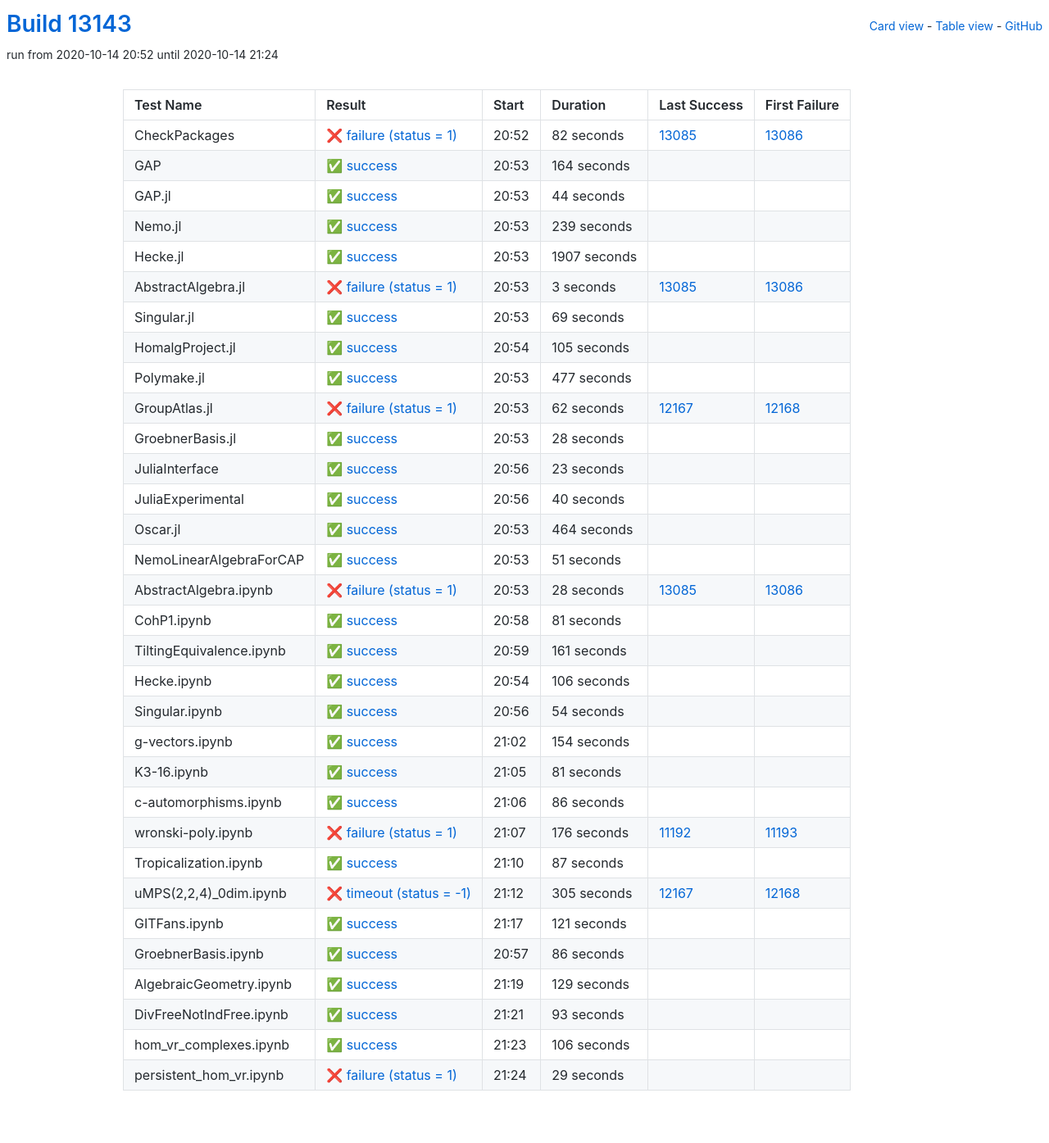
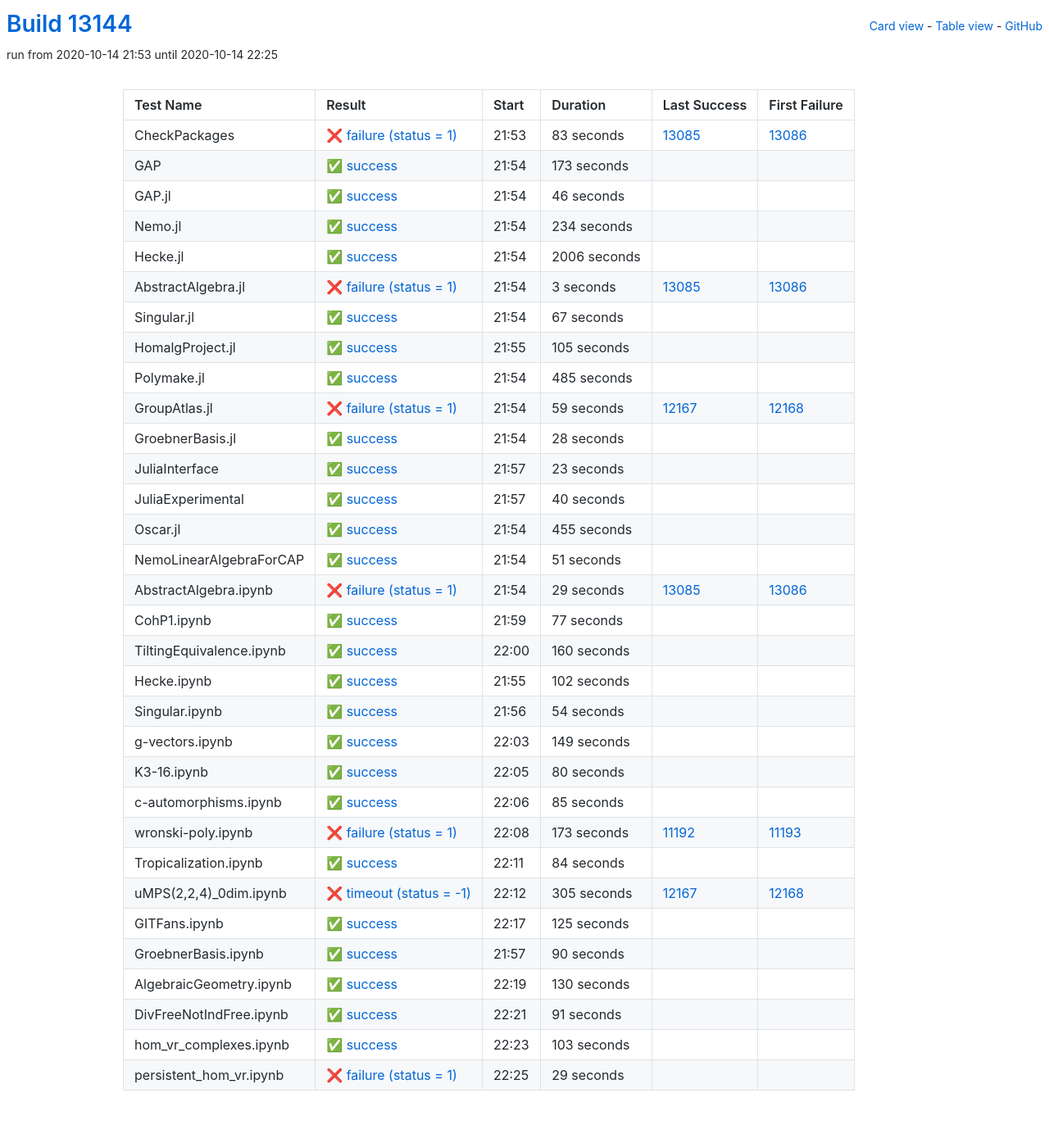
Before and after one commit to oscar-system/oscar-ci-status, a Jekyll site: the page built from table.html, in a window 1280 px wide. Shown: the whole page at 82% size. Built offline with Jekyll 4.4.1, drawn with Linux system fonts in a browser that asks for light colours.

Commit message:
Build #13144

```diff
--- a/_data/ci.yml
+++ b/_data/ci.yml
@@ -1,6 +1,6 @@
 ---
-build: 13143
-build_url: https://oscarci.mathematik.uni-kl.de/job/oscar/13143/
+build: 13144
+build_url: https://oscarci.mathematik.uni-kl.de/job/oscar/13144/
 job: oscar
 organization: oscar-system
 repo: oscar-ci-status
@@ -8,68 +8,68 @@
 tests:
 - name: CheckPackages
   id: checkpackages
-  log: https://oscarci.mathematik.uni-kl.de/job/oscar/13143/artifact/logs/build-13143/CheckPackages.log
-  start: 2020-10-14 20:52
+  log: https://oscarci.mathematik.uni-kl.de/job/oscar/13144/artifact/logs/build-13144/CheckPackages.log
+  start: 2020-10-14 21:53
   success: false
   exitcode: 1
   status: failure
-  duration: 82
+  duration: 83
   last_success: 13085
   last_success_url: https://oscarci.mathematik.uni-kl.de/job/oscar/13085/
   first_failure: 13086
   first_failure_url: https://oscarci.mathematik.uni-kl.de/job/oscar/13086/
 - name: GAP
   id: gap
-  log: https://oscarci.mathematik.uni-kl.de/job/oscar/13143/artifact/logs/build-13143/GAP.log
-  start: 2020-10-14 20:53
+  log: https://oscarci.mathematik.uni-kl.de/job/oscar/13144/artifact/logs/build-13144/GAP.log
+  start: 2020-10-14 21:54
   success: true
   exitcode: 0
   status: success
-  duration: 164
+  duration: 173
   last_success: false
   last_success_url:
   first_failure: false
   first_failure_url:
 - name: GAP.jl
   id: gap-jl
-  log: https://oscarci.mathematik.uni-kl.de/job/oscar/13143/artifact/logs/build-13143/GAP.jl.log
-  start: 2020-10-14 20:53
+  log: https://oscarci.mathematik.uni-kl.de/job/oscar/13144/artifact/logs/build-13144/GAP.jl.log
+  start: 2020-10-14 21:54
   success: true
   exitcode: 0
   status: success
-  duration: 44
+  duration: 46
   last_success: false
   last_success_url:
   first_failure: false
   first_failure_url:
 - name: Nemo.jl
   id: nemo-jl
-  log: https://oscarci.mathematik.uni-kl.de/job/oscar/13143/artifact/logs/build-13143/Nemo.jl.log
-  start: 2020-10-14 20:53
+  log: https://oscarci.mathematik.uni-kl.de/job/oscar/13144/artifact/logs/build-13144/Nemo.jl.log
+  start: 2020-10-14 21:54
   success: true
   exitcode: 0
   status: success
-  duration: 239
+  duration: 234
   last_success: false
   last_success_url:
   first_failure: false
   first_failure_url:
 - name: Hecke.jl
   id: hecke-jl
-  log: https://oscarci.mathematik.uni-kl.de/job/oscar/13143/artifact/logs/build-13143/Hecke.jl.log
-  start: 2020-10-14 20:53
+  log: https://oscarci.mathematik.uni-kl.de/job/oscar/13144/artifact/logs/build-13144/Hecke.jl.log
+  start: 2020-10-14 21:54
   success: true
   exitcode: 0
   status: success
-  duration: 1907
+  duration: 2006
   last_success: false
   last_success_url:
   first_failure: false
   first_failure_url:
 - name: AbstractAlgebra.jl
   id: abstractalgebra-jl
-  log: https://oscarci.mathematik.uni-kl.de/job/oscar/13143/artifact/logs/build-13143/AbstractAlgebra.jl.log
-  start: 2020-10-14 20:53
+  log: https://oscarci.mathematik.uni-kl.de/job/oscar/13144/artifact/logs/build-13144/AbstractAlgebra.jl.log
+  start: 2020-10-14 21:54
   success: false
   exitcode: 1
   status: failure
@@ -80,20 +80,20 @@
   first_failure_url: https://oscarci.mathematik.uni-kl.de/job/oscar/13086/
 - name: Singular.jl
   id: singular-jl
-  log: https://oscarci.mathematik.uni-kl.de/job/oscar/13143/artifact/logs/build-13143/Singular.jl.log
-  start: 2020-10-14 20:53
+  log: https://oscarci.mathematik.uni-kl.de/job/oscar/13144/artifact/logs/build-13144/Singular.jl.log
+  start: 2020-10-14 21:54
   success: true
   exitcode: 0
   status: success
-  duration: 69
+  duration: 67
   last_success: false
   last_success_url:
   first_failure: false
   first_failure_url:
 - name: HomalgProject.jl
   id: homalgproject-jl
-  log: https://oscarci.mathematik.uni-kl.de/job/oscar/13143/artifact/logs/build-13143/HomalgProject.jl.log
-  start: 2020-10-14 20:54
+  log: https://oscarci.mathematik.uni-kl.de/job/oscar/13144/artifact/logs/build-13144/HomalgProject.jl.log
+  start: 2020-10-14 21:55
   success: true
   exitcode: 0
   status: success
@@ -104,32 +104,32 @@
   first_failure_url:
 - name: Polymake.jl
   id: polymake-jl
-  log: https://oscarci.mathematik.uni-kl.de/job/oscar/13143/artifact/logs/build-13143/Polymake.jl.log
-  start: 2020-10-14 20:53
+  log: https://oscarci.mathematik.uni-kl.de/job/oscar/13144/artifact/logs/build-13144/Polymake.jl.log
+  start: 2020-10-14 21:54
   success: true
   exitcode: 0
   status: success
-  duration: 477
+  duration: 485
   last_success: false
   last_success_url:
   first_failure: false
   first_failure_url:
 - name: GroupAtlas.jl
   id: groupatlas-jl
-  log: https://oscarci.mathematik.uni-kl.de/job/oscar/13143/artifact/logs/build-13143/GroupAtlas.jl.log
-  start: 2020-10-14 20:53
+  log: https://oscarci.mathematik.uni-kl.de/job/oscar/13144/artifact/logs/build-13144/GroupAtlas.jl.log
+  start: 2020-10-14 21:54
   success: false
   exitcode: 1
   status: failure
-  duration: 62
+  duration: 59
   last_success: 12167
   last_success_url: https://oscarci.mathematik.uni-kl.de/job/oscar/12167/
   first_failure: 12168
   first_failure_url: https://oscarci.mathematik.uni-kl.de/job/oscar/12168/
 - name: GroebnerBasis.jl
   id: groebnerbasis-jl
-  log: https://oscarci.mathematik.uni-kl.de/job/oscar/13143/artifact/logs/build-13143/GroebnerBasis.jl.log
-  start: 2020-10-14 20:53
+  log: https://oscarci.mathematik.uni-kl.de/job/oscar/13144/artifact/logs/build-13144/GroebnerBasis.jl.log
+  start: 2020-10-14 21:54
   success: true
   exitcode: 0
   status: success
@@ -140,8 +140,8 @@
   first_failure_url:
 - name: JuliaInterface
   id: juliainterface
-  log: https://oscarci.mathematik.uni-kl.de/job/oscar/13143/artifact/logs/build-13143/JuliaInterface.log
-  start: 2020-10-14 20:56
+  log: https://oscarci.mathematik.uni-kl.de/job/oscar/13144/artifact/logs/build-13144/JuliaInterface.log
+  start: 2020-10-14 21:57
   success: true
   exitcode: 0
   status: success
@@ -152,8 +152,8 @@
   first_failure_url:
 - name: JuliaExperimental
   id: juliaexperimental
-  log: https://oscarci.mathematik.uni-kl.de/job/oscar/13143/artifact/logs/build-13143/JuliaExperimental.log
-  start: 2020-10-14 20:56
+  log: https://oscarci.mathematik.uni-kl.de/job/oscar/13144/artifact/logs/build-13144/JuliaExperimental.log
+  start: 2020-10-14 21:57
   success: true
   exitcode: 0
   status: success
@@ -164,20 +164,20 @@
   first_failure_url:
 - name: Oscar.jl
   id: oscar-jl
-  log: https://oscarci.mathematik.uni-kl.de/job/oscar/13143/artifact/logs/build-13143/Oscar.jl.log
-  start: 2020-10-14 20:53
+  log: https://oscarci.mathematik.uni-kl.de/job/oscar/13144/artifact/logs/build-13144/Oscar.jl.log
+  start: 2020-10-14 21:54
   success: true
   exitcode: 0
   status: success
-  duration: 464
+  duration: 455
   last_success: false
   last_success_url:
   first_failure: false
   first_failure_url:
 - name: NemoLinearAlgebraForCAP
   id: nemolinearalgebraforcap
-  log: https://oscarci.mathematik.uni-kl.de/job/oscar/13143/artifact/logs/build-13143/NemoLinearAlgebraForCAP.log
-  start: 2020-10-14 20:53
+  log: https://oscarci.mathematik.uni-kl.de/job/oscar/13144/artifact/logs/build-13144/NemoLinearAlgebraForCAP.log
+  start: 2020-10-14 21:54
   success: true
   exitcode: 0
   status: success
@@ -188,56 +188,56 @@
   first_failure_url:
 - name: AbstractAlgebra.ipynb
   id: abstractalgebra-ipynb
-  log: https://oscarci.mathematik.uni-kl.de/job/oscar/13143/artifact/logs/build-13143/AbstractAlgebra.ipynb.log
-  start: 2020-10-14 20:53
+  log: https://oscarci.mathematik.uni-kl.de/job/oscar/13144/artifact/logs/build-13144/AbstractAlgebra.ipynb.log
+  start: 2020-10-14 21:54
   success: false
   exitcode: 1
   status: failure
-  duration: 28
+  duration: 29
   last_success: 13085
   last_success_url: https://oscarci.mathematik.uni-kl.de/job/oscar/13085/
   first_failure: 13086
   first_failure_url: https://oscarci.mathematik.uni-kl.de/job/oscar/13086/
 - name: CohP1.ipynb
   id: cohp1-ipynb
-  log: https://oscarci.mathematik.uni-kl.de/job/oscar/13143/artifact/logs/build-13143/CohP1.ipynb.log
-  start: 2020-10-14 20:58
+  log: https://oscarci.mathematik.uni-kl.de/job/oscar/13144/artifact/logs/build-13144/CohP1.ipynb.log
+  start: 2020-10-14 21:59
   success: true
   exitcode: 0
   status: success
-  duration: 81
+  duration: 77
   last_success: false
   last_success_url:
   first_failure: false
   first_failure_url:
 - name: TiltingEquivalence.ipynb
   id: tiltingequivalence-ipynb
-  log: https://oscarci.mathematik.uni-kl.de/job/oscar/13143/artifact/logs/build-13143/TiltingEquivalence.ipynb.log
-  start: 2020-10-14 20:59
+  log: https://oscarci.mathematik.uni-kl.de/job/oscar/13144/artifact/logs/build-13144/TiltingEquivalence.ipynb.log
+  start: 2020-10-14 22:00
   success: true
   exitcode: 0
   status: success
-  duration: 161
+  duration: 160
   last_success: false
   last_success_url:
   first_failure: false
   first_failure_url:
 - name: Hecke.ipynb
   id: hecke-ipynb
-  log: https://oscarci.mathematik.uni-kl.de/job/oscar/13143/artifact/logs/build-13143/Hecke.ipynb.log
-  start: 2020-10-14 20:54
+  log: https://oscarci.mathematik.uni-kl.de/job/oscar/13144/artifact/logs/build-13144/Hecke.ipynb.log
+  start: 2020-10-14 21:55
   success: true
   exitcode: 0
   status: success
-  duration: 106
+  duration: 102
   last_success: false
   last_success_url:
   first_failure: false
   first_failure_url:
 - name: Singular.ipynb
   id: singular-ipynb
-  log: https://oscarci.mathematik.uni-kl.de/job/oscar/13143/artifact/logs/build-13143/Singular.ipynb.log
-  start: 2020-10-14 20:56
+  log: https://oscarci.mathematik.uni-kl.de/job/oscar/13144/artifact/logs/build-13144/Singular.ipynb.log
+  start: 2020-10-14 21:56
   success: true
   exitcode: 0
   status: success
@@ -248,68 +248,68 @@
   first_failure_url:
 - name: g-vectors.ipynb
   id: g-vectors-ipynb
-  log: https://oscarci.mathematik.uni-kl.de/job/oscar/13143/artifact/logs/build-13143/g-vectors.ipynb.log
-  start: 2020-10-14 21:02
+  log: https://oscarci.mathematik.uni-kl.de/job/oscar/13144/artifact/logs/build-13144/g-vectors.ipynb.log
+  start: 2020-10-14 22:03
   success: true
   exitcode: 0
   status: success
-  duration: 154
+  duration: 149
   last_success: false
   last_success_url:
   first_failure: false
   first_failure_url:
 - name: K3-16.ipynb
   id: k3-16-ipynb
-  log: https://oscarci.mathematik.uni-kl.de/job/oscar/13143/artifact/logs/build-13143/K3-16.ipynb.log
-  start: 2020-10-14 21:05
+  log: https://oscarci.mathematik.uni-kl.de/job/oscar/13144/artifact/logs/build-13144/K3-16.ipynb.log
+  start: 2020-10-14 22:05
   success: true
   exitcode: 0
   status: success
-  duration: 81
+  duration: 80
   last_success: false
   last_success_url:
   first_failure: false
   first_failure_url:
 - name: c-automorphisms.ipynb
   id: c-automorphisms-ipynb
-  log: https://oscarci.mathematik.uni-kl.de/job/oscar/13143/artifact/logs/build-13143/c-automorphisms.ipynb.log
-  start: 2020-10-14 21:06
+  log: https://oscarci.mathematik.uni-kl.de/job/oscar/13144/artifact/logs/build-13144/c-automorphisms.ipynb.log
+  start: 2020-10-14 22:06
   success: true
   exitcode: 0
   status: success
-  duration: 86
+  duration: 85
   last_success: false
   last_success_url:
   first_failure: false
   first_failure_url:
 - name: wronski-poly.ipynb
   id: wronski-poly-ipynb
-  log: https://oscarci.mathematik.uni-kl.de/job/oscar/13143/artifact/logs/build-13143/wronski-poly.ipynb.log
-  start: 2020-10-14 21:07
+  log: https://oscarci.mathematik.uni-kl.de/job/oscar/13144/artifact/logs/build-13144/wronski-poly.ipynb.log
+  start: 2020-10-14 22:08
   success: false
   exitcode: 1
   status: failure
-  duration: 176
+  duration: 173
   last_success: 11192
   last_success_url: https://oscarci.mathematik.uni-kl.de/job/oscar/11192/
   first_failure: 11193
   first_failure_url: https://oscarci.mathematik.uni-kl.de/job/oscar/11193/
 - name: Tropicalization.ipynb
   id: tropicalization-ipynb
-  log: https://oscarci.mathematik.uni-kl.de/job/oscar/13143/artifact/logs/build-13143/Tropicalization.ipynb.log
-  start: 2020-10-14 21:10
+  log: https://oscarci.mathematik.uni-kl.de/job/oscar/13144/artifact/logs/build-13144/Tropicalization.ipynb.log
+  start: 2020-10-14 22:11
   success: true
   exitcode: 0
   status: success
-  duration: 87
+  duration: 84
   last_success: false
   last_success_url:
   first_failure: false
   first_failure_url:
 - name: uMPS(2,2,4)_0dim.ipynb
   id: umps-2-2-4-0dim-ipynb
-  log: https://oscarci.mathematik.uni-kl.de/job/oscar/13143/artifact/logs/build-13143/uMPS-2-2-4-_0dim.ipynb.log
-  start: 2020-10-14 21:12
+  log: https://oscarci.mathematik.uni-kl.de/job/oscar/13144/artifact/logs/build-13144/uMPS-2-2-4-_0dim.ipynb.log
+  start: 2020-10-14 22:12
   success: false
   exitcode: -1
   status: timeout
@@ -320,68 +320,68 @@
   first_failure_url: https://oscarci.mathematik.uni-kl.de/job/oscar/12168/
 - name: GITFans.ipynb
   id: gitfans-ipynb
-  log: https://oscarci.mathematik.uni-kl.de/job/oscar/13143/artifact/logs/build-13143/GITFans.ipynb.log
-  start: 2020-10-14 21:17
+  log: https://oscarci.mathematik.uni-kl.de/job/oscar/13144/artifact/logs/build-13144/GITFans.ipynb.log
+  start: 2020-10-14 22:17
   success: true
   exitcode: 0
   status: success
-  duration: 121
+  duration: 125
   last_success: false
   last_success_url:
   first_failure: false
   first_failure_url:
 - name: GroebnerBasis.ipynb
   id: groebnerbasis-ipynb
-  log: https://oscarci.mathematik.uni-kl.de/job/oscar/13143/artifact/logs/build-13143/GroebnerBasis.ipynb.log
-  start: 2020-10-14 20:57
+  log: https://oscarci.mathematik.uni-kl.de/job/oscar/13144/artifact/logs/build-13144/GroebnerBasis.ipynb.log
+  start: 2020-10-14 21:57
   success: true
   exitcode: 0
   status: success
-  duration: 86
+  duration: 90
   last_success: false
   last_success_url:
   first_failure: false
   first_failure_url:
 - name: AlgebraicGeometry.ipynb
   id: algebraicgeometry-ipynb
-  log: https://oscarci.mathematik.uni-kl.de/job/oscar/13143/artifact/logs/build-13143/AlgebraicGeometry.ipynb.log
-  start: 2020-10-14 21:19
+  log: https://oscarci.mathematik.uni-kl.de/job/oscar/13144/artifact/logs/build-13144/AlgebraicGeometry.ipynb.log
+  start: 2020-10-14 22:19
   success: true
   exitcode: 0
   status: success
-  duration: 129
+  duration: 130
   last_success: false
   last_success_url:
   first_failure: false
   first_failure_url:
 - name: DivFreeNotIndFree.ipynb
   id: divfreenotindfree-ipynb
-  log: https://oscarci.mathematik.uni-kl.de/job/oscar/13143/artifact/logs/build-13143/DivFreeNotIndFree.ipynb.log
-  start: 2020-10-14 21:21
+  log: https://oscarci.mathematik.uni-kl.de/job/oscar/13144/artifact/logs/build-13144/DivFreeNotIndFree.ipynb.log
+  start: 2020-10-14 22:21
   success: true
   exitcode: 0
   status: success
-  duration: 93
+  duration: 91
   last_success: false
   last_success_url:
   first_failure: false
   first_failure_url:
 - name: hom_vr_complexes.ipynb
   id: hom-vr-complexes-ipynb
-  log: https://oscarci.mathematik.uni-kl.de/job/oscar/13143/artifact/logs/build-13143/hom_vr_complexes.ipynb.log
-  start: 2020-10-14 21:23
+  log: https://oscarci.mathematik.uni-kl.de/job/oscar/13144/artifact/logs/build-13144/hom_vr_complexes.ipynb.log
+  start: 2020-10-14 22:23
   success: true
   exitcode: 0
   status: success
-  duration: 106
+  duration: 103
   last_success: false
   last_success_url:
   first_failure: false
   first_failure_url:
 - name: persistent_hom_vr.ipynb
   id: persistent-hom-vr-ipynb
-  log: https://oscarci.mathematik.uni-kl.de/job/oscar/13143/artifact/logs/build-13143/persistent_hom_vr.ipynb.log
-  start: 2020-10-14 21:24
+  log: https://oscarci.mathematik.uni-kl.de/job/oscar/13144/artifact/logs/build-13144/persistent_hom_vr.ipynb.log
+  start: 2020-10-14 22:25
   success: false
   exitcode: 1
   status: failure
```
Also changed, not shown: README.md.
